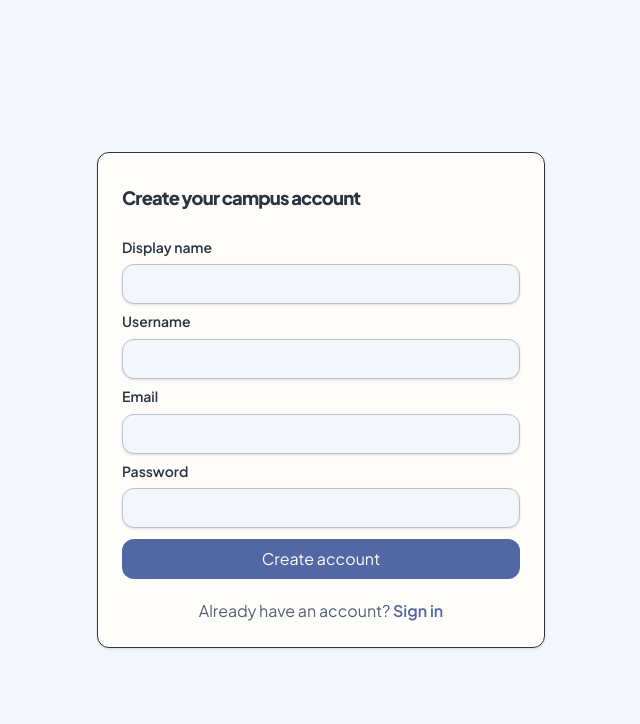
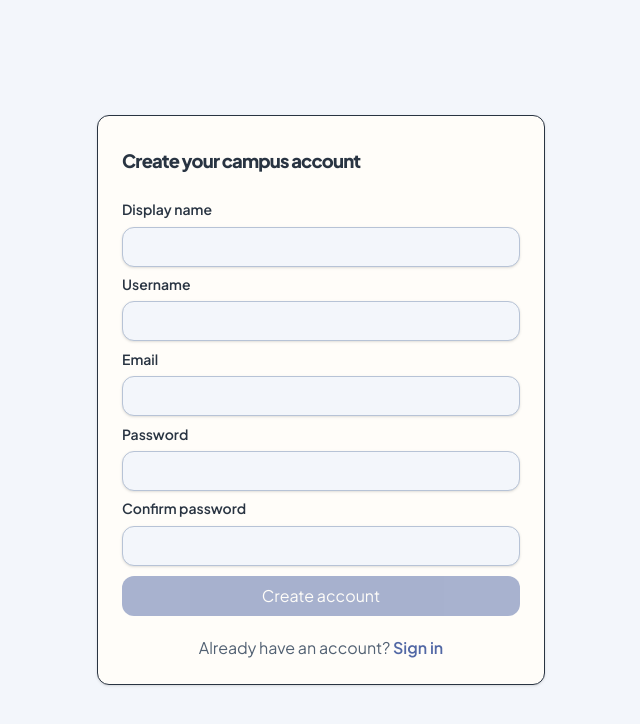
Before and after one commit to neon1024/gen-ai-in-swe-project, a React (Vite) app in the folder frontend/: page /signup in a window 1280 px wide. Shown: the top 724 px of the page, without its empty margins (319-959 px from the left). Built offline with nearby package versions, Linux system fonts and the light colour scheme; no server answers.

Commit message:
non ai feat: enhance signup form validation with password confirmation and error messages

```diff
--- a/frontend/src/features/authentication/pages/AuthPage.tsx
+++ b/frontend/src/features/authentication/pages/AuthPage.tsx
@@ -16,6 +16,23 @@ export default function AuthPage() {
   const { isAuthenticated, setUser } = useAuth()
   const [values, setValues] = useState({ email: '', password: '', username: '', displayName: '' })
   const [loading, setLoading] = useState(false)
+  const [confirmPassword, setConfirmPassword] = useState('')
+
+  const passwordTooShort =
+    isRegister && values.password.length > 0 && values.password.length < 8
+
+  const passwordsDoNotMatch =
+    isRegister &&
+    confirmPassword.length > 0 &&
+    values.password !== confirmPassword
+
+  const signupInvalid =
+    isRegister &&
+    (
+      values.password.length < 8 ||
+      confirmPassword.length === 0 ||
+      values.password !== confirmPassword
+    )
 
   useEffect(() => {
     if (isAuthenticated) navigate('/events', { replace: true })
@@ -25,6 +42,11 @@ export default function AuthPage() {
 
   async function handleSubmit(event: FormEvent) {
     event.preventDefault()
+
+    if (isRegister && signupInvalid) {
+      return
+    }
+
     setLoading(true)
     try {
       if (isRegister) {
@@ -63,8 +85,51 @@ export default function AuthPage() {
             <Label htmlFor="email">Email</Label>
             <Input id="email" type="email" required value={values.email} onChange={(e) => setValues({ ...values, email: e.target.value })} />
             <Label htmlFor="password">Password</Label>
-            <Input id="password" type="password" required minLength={8} value={values.password} onChange={(e) => setValues({ ...values, password: e.target.value })} />
-            <Button type="submit" disabled={loading}>{loading ? 'Working...' : isRegister ? 'Create account' : 'Sign in'}</Button>
+            <Input
+              id="password"
+              type="password"
+              required
+              minLength={8}
+              value={values.password}
+              aria-invalid={passwordTooShort}
+              aria-describedby={
+                passwordsDoNotMatch || passwordTooShort
+                  ? 'password-validation'
+                  : undefined
+              }
+              onChange={(e) => setValues({ ...values, password: e.target.value })}
+            />
+            {isRegister && (
+              <>
+                <Label htmlFor="confirmPassword">Confirm password</Label>
+                <Input
+                  id="confirmPassword"
+                  type="password"
+                  required
+                  minLength={8}
+                  value={confirmPassword}
+                  aria-invalid={passwordsDoNotMatch}
+                  aria-describedby={
+                    passwordsDoNotMatch || passwordTooShort
+                      ? 'password-validation'
+                      : undefined
+                  }
+                  onChange={(event) => setConfirmPassword(event.target.value)}
+                />
+              </>
+            )}
+            {passwordTooShort ? (
+              <p id="password-validation" role="alert" className="field-error">
+                Password must contain at least 8 characters.
+              </p>
+            ) : passwordsDoNotMatch ? (
+              <p id="password-validation" role="alert" className="field-error">
+                Passwords do not match.
+              </p>
+            ) : null}
+            <Button type="submit" disabled={loading || (isRegister && signupInvalid)}>
+              {loading ? 'Working...' : isRegister ? 'Create account' : 'Sign in'}
+            </Button>
           </form>
           <p className="auth-switch">
             {isRegister ? 'Already have an account?' : 'New to UBB Events?'}{' '}
```
